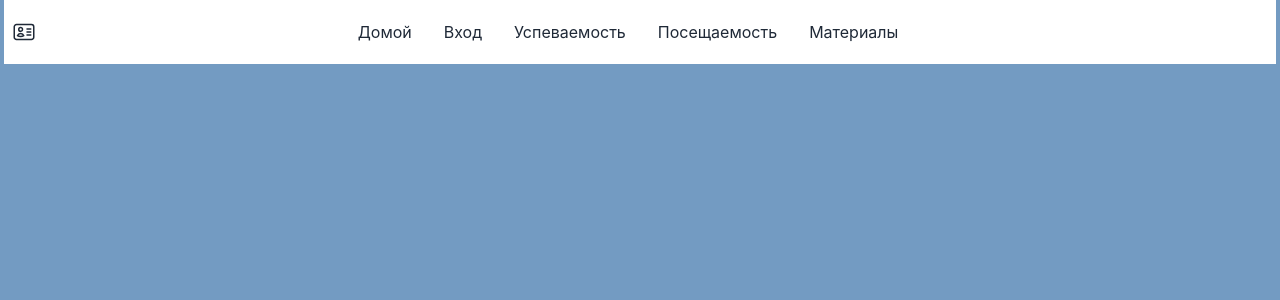
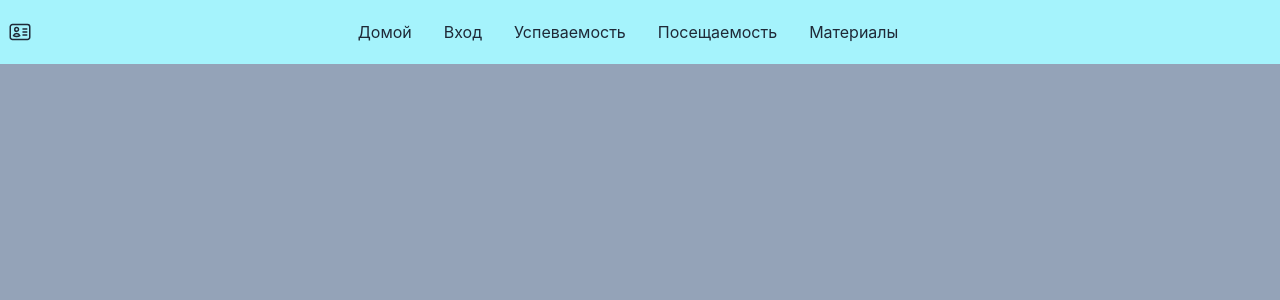
Before and after one commit to vlakondra/pcab, a Svelte app: page / in a window 1280 px wide. Shown: the top 300 px of the page. Built offline with nearby package versions, Linux system fonts and the light colour scheme.

Commit message:
remove vertical scroll

```diff
--- a/src/App.svelte
+++ b/src/App.svelte
@@ -28,8 +28,8 @@
   };
 </script>
 
-<main class="container sm:mx-auto px-1">
-  <div class="navbar sticky top-0 bg-base-100 z-50">
+<main class="container mx-auto h-screen bg-slate-400">
+  <div class="navbar sticky top-0 bg-base-100 bg-cyan-200 z-50">
     <div class="navbar-start">
       <div class="dropdown">
         <label tabindex="0" class="btn btn-ghost lg:hidden">
@@ -125,8 +125,4 @@
 </main>
 
 <style>
-  .container {
-    background-color: rgb(115, 155, 194);
-    min-height: 100vh;
-  }
 </style>
```
